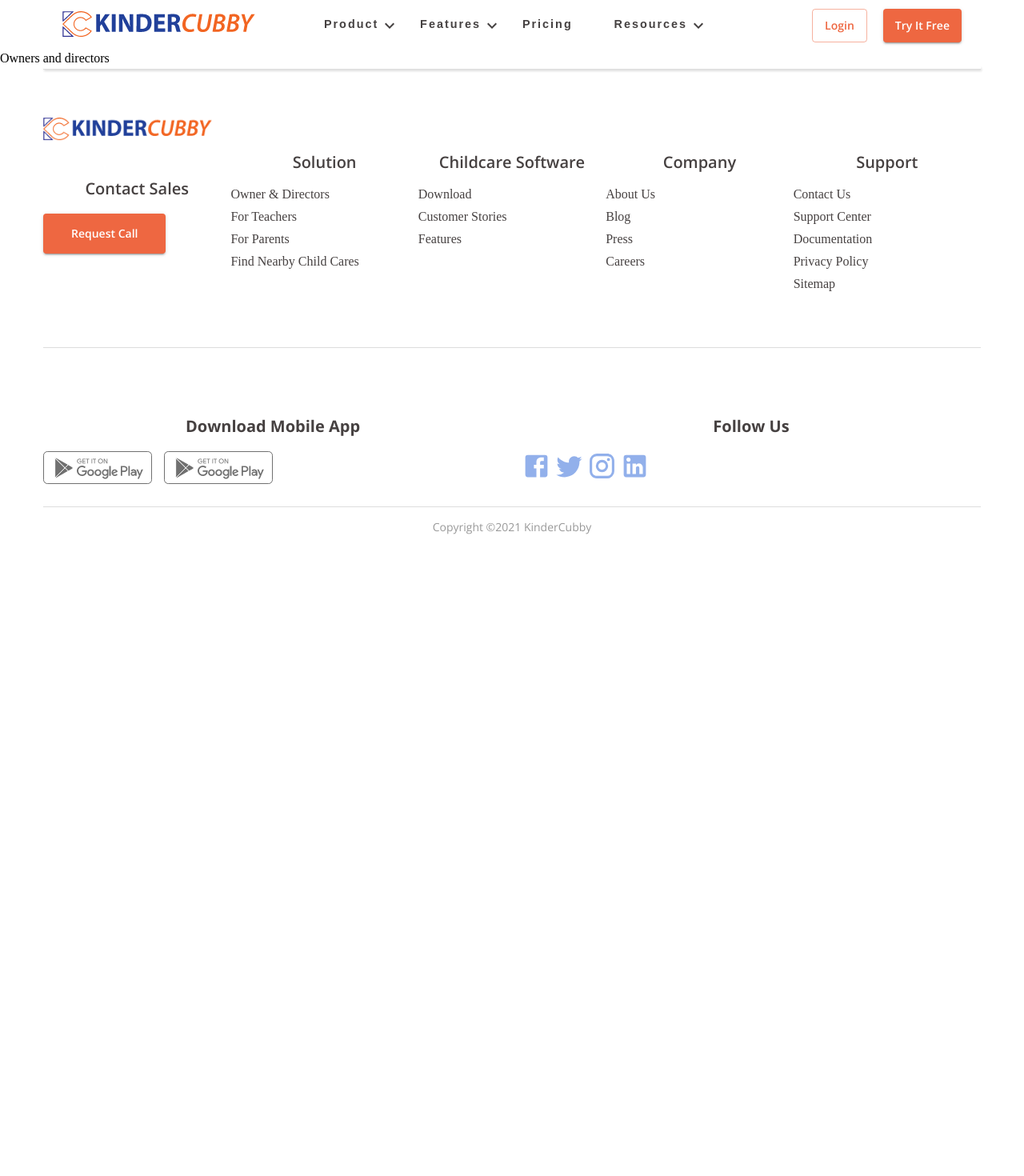
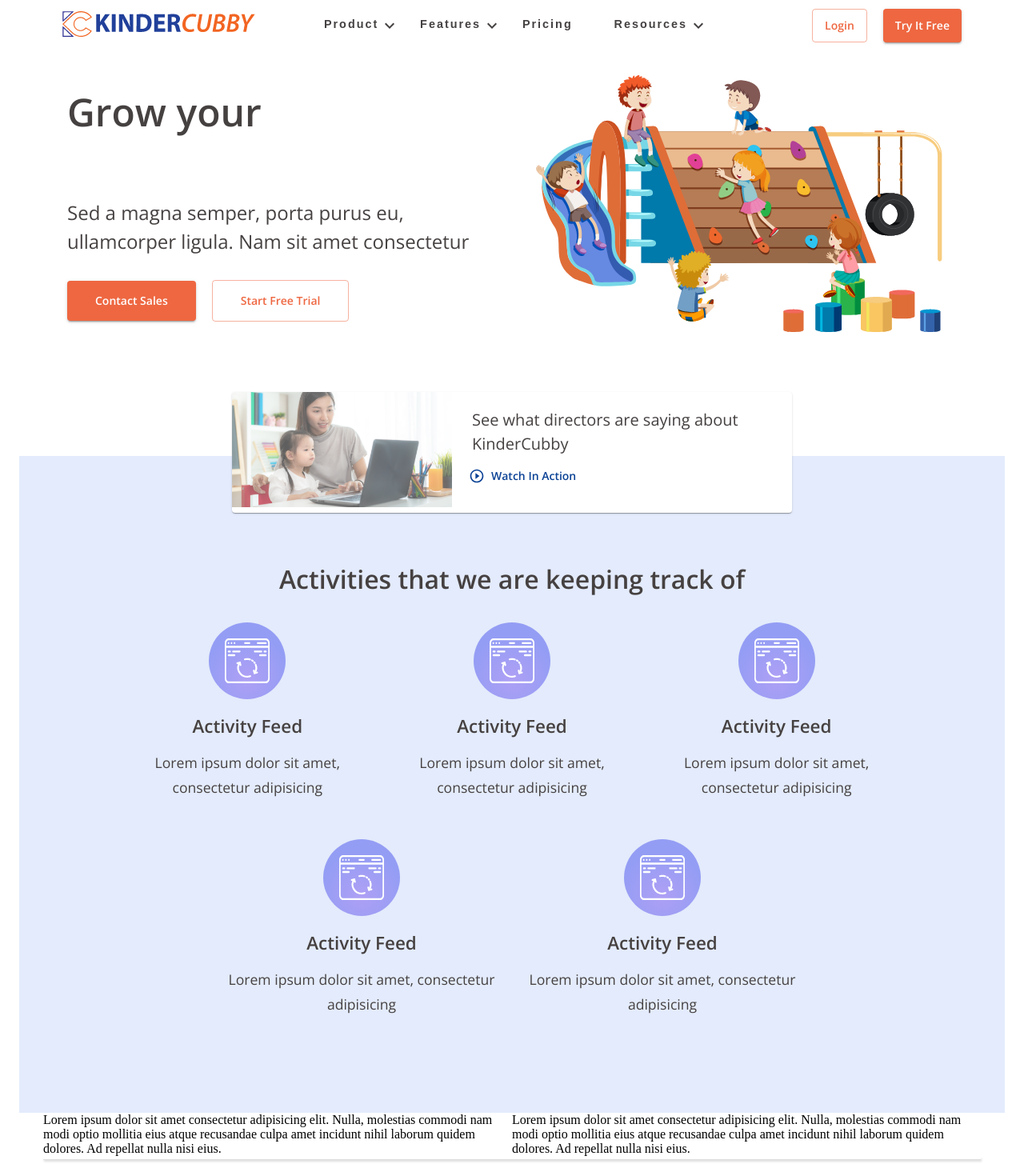
Before and after one commit to mozammel-newroz/kinder-cubby, a React (Create React App) app: page /for-owners-and-directors in a window 1280 px wide. Shown: the top 1470 px of the page at 80% size. Before the commit the page ends 800 px from the top, so only its background shows below. Built offline with nearby package versions, Linux system fonts and the light colour scheme; a web font is replaced by a local one.

Commit message:
update 3 jun

```diff
--- a/src/components/Footer.jsx
+++ b/src/components/Footer.jsx
@@ -1,11 +1,5 @@
 import React from "react";
-import {
-  CssBaseline,
-  Container,
-  Grid,
-  Typography,
-  Button,
-} from "@material-ui/core";
+import { Container, Grid, Typography, Button } from "@material-ui/core";
 import { makeStyles, useTheme } from "@material-ui/core/styles";
 
 import FacebookIcon from "@material-ui/icons/Facebook";
@@ -53,6 +47,7 @@
     padding: "13px 35px  !important",
   },
   footer_title: {
+    textAlign: "left",
     fontWeight: 600,
     marginBottom: 15,
     [theme.breakpoints.down("xs")]: {
@@ -85,10 +80,10 @@
     color: "#92B0EB",
   },
   footer_bottom: {
-    borderTop: '1px solid #ddd',
-    textAlign: 'center',
+    borderTop: "1px solid #ddd",
+    textAlign: "center",
     paddingTop: 15,
-    color: '#999',
+    color: "#999",
   },
 }));
 
--- a/src/pages/Home.jsx
+++ b/src/pages/Home.jsx
@@ -1,12 +1,6 @@
 import React from "react";
-import {
-  CssBaseline,
-  Container,
-  Grid,
-  Typography,
-  Button,
-} from "@material-ui/core";
-import { makeStyles, useTheme } from "@material-ui/core/styles";
+import { Container, Grid, Typography, Button } from "@material-ui/core";
+import { makeStyles } from "@material-ui/core/styles";
 import PlayCircleOutlineIcon from "@material-ui/icons/PlayCircleOutline";
 
 import automated from "../assets/images/automated.png";
@@ -14,6 +8,7 @@
 import activity_image from "../assets/images/activity.png";
 import StartNow_image from "../assets/images/StartNow.png";
 import DemoVideo_image from "../assets/images/DemoVideo.png";
+import YoutubeIcon from "../assets/images/YoutubeIcon.png";
 
 const useStyles = makeStyles((theme) => ({
   wrapper: {
@@ -92,11 +87,7 @@
     maxWidth: "100%",
     padding: "0px 40px 15px 40px",
   },
-  activity_box_headline: {
-    fontSize: 22,
-    fontWeight: 600,
-    marginBottom: 15,
-  },
+
   margin10: {
     marginBottom: 30,
   },
@@ -146,6 +137,18 @@
   center_button: {
     textAlign: "center",
     marginTop: 40,
+  },
+  youtube: {
+    position: "relative",
+  },
+  YoutubeIcon: {
+    position: "absolute",
+    left: "40%",
+    top: "40%",
+    [theme.breakpoints.down("xs")]: {
+      left: "15%",
+      top: "0%",
+    },
   },
 }));
 
@@ -209,9 +212,7 @@
             />
 
             <div>
-              <Typography className={classes.activity_box_headline}>
-                Activity Feed
-              </Typography>
+              <Typography variant="h5">Activity Feed</Typography>
               <Typography variant="body1">
                 Lorem ipsum dolor sit amet, consectetur adipisicing elit.
                 Voluptate natus consectetur temporibus
@@ -227,9 +228,7 @@
             />
 
             <div>
-              <Typography className={classes.activity_box_headline}>
-                Activity Feed
-              </Typography>
+              <Typography variant="h5">Activity Feed</Typography>
               <Typography variant="body1">
                 Lorem ipsum dolor sit amet, consectetur adipisicing elit.
                 Voluptate natus consectetur temporibus
@@ -245,9 +244,7 @@
             />
 
             <div>
-              <Typography className={classes.activity_box_headline}>
-                Activity Feed
-              </Typography>
+              <Typography variant="h5">Activity Feed</Typography>
               <Typography variant="body1">
                 Lorem ipsum dolor sit amet, consectetur adipisicing elit.
                 Voluptate natus consectetur temporibus
@@ -348,11 +345,16 @@
               <Typography variant="h4" className={classes.demo_headline}>
                 KinderCubby activity tracking demo
               </Typography>
-              <img
-                className={classes.demo_image}
-                src={DemoVideo_image}
-                alt=""
-              />
+              <div className={classes.youtube}>
+                <div className={classes.YoutubeIcon}>
+                  <img src={YoutubeIcon} alt="" />
+                </div>
+                <img
+                  className={classes.demo_image}
+                  src={DemoVideo_image}
+                  alt=""
+                />
+              </div>
             </div>
           </Grid>
         </Grid>
--- a/src/pages/product/OwnersAndDirectors.jsx
+++ b/src/pages/product/OwnersAndDirectors.jsx
@@ -1,11 +1,285 @@
-import React from 'react'
+import React from "react";
+import {
+  Container,
+  Grid,
+  Typography,
+  Button,
+  Card,
+  CardContent,
+  CardMedia,
+} from "@material-ui/core";
+import { makeStyles } from "@material-ui/core/styles";
+import PlayCircleOutlineIcon from "@material-ui/icons/PlayCircleOutline";
+
+import automated from "../../assets/images/automated.png";
+import ParentsVideo from "../../assets/images/ParentsVideo.png";
+import RealTimeUpdates from "../../assets/images/RealTimeUpdates.png";
+import PurpleCircle from "../../assets/images/PurpleCircle.png";
+
+const useStyles = makeStyles((theme) => ({
+  wrapper: {
+    padding: "0px 30px",
+    width: "100%",
+    [theme.breakpoints.down("xs")]: {
+      padding: 0,
+    },
+  },
+
+  banner: {
+    display: "flex",
+    alignItems: "center",
+    [theme.breakpoints.down("xs")]: {
+      padding: 0,
+      marginTop: 10,
+    },
+  },
+
+  banner_image: {
+    flex: 1,
+    padding: 30,
+    [theme.breakpoints.down("xs")]: {
+      display: "none",
+    },
+  },
+  banner_content: {
+    flex: 1,
+    padding: 30,
+    [theme.breakpoints.down("xs")]: {
+      width: "100%",
+      padding: 20,
+    },
+  },
+  banner_button: {
+    padding: "13px 35px  !important",
+  },
+
+  banner_content_text: {
+    fontSize: 24,
+    marginBottom: 30,
+  },
+  banner_headline: {
+    fontWeight: 600,
+    marginBottom: 80,
+    [theme.breakpoints.down("xs")]: {
+      marginBottom: 20,
+    },
+  },
+  margin_left_20: {
+    marginLeft: 20,
+    [theme.breakpoints.down("xs")]: {
+      marginLeft: 0,
+      marginTop: 10,
+    },
+  },
+  wrapper2: {
+    marginTop: 120,
+    padding: 120,
+    width: "100%",
+    background: "#E3EBFC",
+    position: "relative",
+    [theme.breakpoints.down("xs")]: {
+      padding: 0,
+    },
+  },
+  card: {
+    position: "absolute",
+    zIndex: 9,
+    display: "flex",
+    width: "700px",
+    left: "calc(50% - 350px)",
+    top: -80,
+    [theme.breakpoints.down("xs")]: {
+      display: "none",
+    },
+  },
+  right: {
+    padding: "20px 25px",
+  },
+  right_text: {
+    fontSize: 20,
+  },
+  play: {
+    color: "#0B4295",
+    padding: "13px 0px  !important",
+    [theme.breakpoints.down("xs")]: {
+      marginLeft: 0,
+    },
+  },
+  activity_box: {
+    textAlign: "center",
+    [theme.breakpoints.down("xs")]: {
+      marginBottom: 30
+    },
+  },
+
+  activity_image: {
+    maxWidth: "100%",
+    background: `url(${PurpleCircle})`,
+    backgroundRepeat: "no-repeat",
+    backgroundPosition: "center",
+    padding: 20,
+    marginBottom: 15,
+  },
+  activity_second : {
+    padding: '50px 120px 0px 120px',
+    [theme.breakpoints.down("xs")]: {
+      padding: 0,
+    },
+  },
+  activity_headline: {
+    padding: 10
+  }
+
+}));
 
 const OwnersAndDirectors = () => {
+  const classes = useStyles();
   return (
-    <div>
-      Owners and directors
-    </div>
-  )
-}
+    <>
+      <Container maxWidth="lg">
+        <Grid container className={classes.wrapper}>
+          <Grid item lg={12}>
+            <div className={classes.banner}>
+              <div className={classes.banner_content}>
+                <Typography variant="h3" className={classes.banner_headline}>
+                  Grow your
+                </Typography>
+                <Typography className={classes.banner_content_text}>
+                  Sed a magna semper, porta purus eu, ullamcorper ligula. Nam
+                  sit amet consectetur
+                </Typography>
+                <div>
+                  <Button
+                    variant="contained"
+                    color="primary"
+                    className={`${classes.banner_button} button`}
+                  >
+                    Contact Sales
+                  </Button>
+                  <Button
+                    variant="outlined"
+                    color="primary"
+                    className={`${classes.banner_button} ${classes.margin_left_20} button`}
+                  >
+                    Start free trial
+                  </Button>
+                </div>
+              </div>
+              <div className={classes.banner_image}>
+                <img src={automated} alt="" />
+              </div>
+            </div>
+          </Grid>
+        </Grid>
+      </Container>
 
-export default OwnersAndDirectors
+      <Container maxWidth="lg">
+        <Grid container  className={classes.wrapper2}>
+          <Card className={classes.card}>
+            <div className={classes.left}>
+              <img src={ParentsVideo} alt="" />
+            </div>
+            <div className={classes.right}>
+              <Typography className={classes.right_text}>
+                See what directors are saying about KinderCubby
+              </Typography>
+              <Button
+                // variant="contained"
+                color="secondary"
+                className={`${classes.play} button`}
+                startIcon={<PlayCircleOutlineIcon />}
+              >
+                Watch In Action
+              </Button>
+            </div>
+          </Card>
+          <Grid item lg={12}>
+            <Typography variant="h4" className={classes.activity_headline} >
+              Activities that we are keeping track of
+            </Typography>
+          </Grid>
+          <Grid item lg={4} className={classes.activity_box}>
+            <img
+              className={classes.activity_image}
+              src={RealTimeUpdates}
+              alt=""
+            />
+            <div>
+              <Typography variant="h5">Activity Feed</Typography>
+              <Typography variant="subtitle1">
+                Lorem ipsum dolor sit amet, consectetur adipisicing
+              </Typography>
+            </div>
+          </Grid>
+          <Grid item lg={4} className={classes.activity_box}>
+            <img
+              className={classes.activity_image}
+              src={RealTimeUpdates}
+              alt=""
+            />
+            <div>
+              <Typography variant="h5">Activity Feed</Typography>
+              <Typography variant="subtitle1">
+                Lorem ipsum dolor sit amet, consectetur adipisicing
+              </Typography>
+            </div>
+          </Grid>
+          <Grid item lg={4} className={classes.activity_box}>
+            <img
+              className={classes.activity_image}
+              src={RealTimeUpdates}
+              alt=""
+            />
+            <div>
+              <Typography variant="h5">Activity Feed</Typography>
+              <Typography variant="subtitle1">
+                Lorem ipsum dolor sit amet, consectetur adipisicing
+              </Typography>
+            </div>
+          </Grid>
+
+          <Grid container className={classes.activity_second} >
+            <Grid item lg={6} className={classes.activity_box}>
+              <img
+                className={classes.activity_image}
+                src={RealTimeUpdates}
+                alt=""
+              />
+              <div>
+                <Typography variant="h5">Activity Feed</Typography>
+                <Typography variant="subtitle1">
+                  Lorem ipsum dolor sit amet, consectetur adipisicing
+                </Typography>
+              </div>
+            </Grid>
+            <Grid item lg={6} className={classes.activity_box}>
+              <img
+                className={classes.activity_image}
+                src={RealTimeUpdates}
+                alt=""
+              />
+              <div>
+                <Typography variant="h5">Activity Feed</Typography>
+                <Typography variant="subtitle1">
+                  Lorem ipsum dolor sit amet, consectetur adipisicing
+                </Typography>
+              </div>
+            </Grid>
+          </Grid>
+        </Grid>
+      </Container>
+      <Container maxWidth="lg">
+        <Grid container className={classes.wrapper}>
+          <Grid item lg={6}>
+    Lorem ipsum dolor sit amet consectetur adipisicing elit. Nulla, molestias commodi nam modi optio mollitia eius atque recusandae culpa amet incidunt nihil laborum quidem dolores. Ad repellat nulla nisi eius.
+          </Grid>
+          <Grid item lg={6}>
+    Lorem ipsum dolor sit amet consectetur adipisicing elit. Nulla, molestias commodi nam modi optio mollitia eius atque recusandae culpa amet incidunt nihil laborum quidem dolores. Ad repellat nulla nisi eius.
+          </Grid>
+        </Grid>
+        </Container>
+    </>
+  );
+};
+
+export default OwnersAndDirectors;
```
Also changed, not shown: src/App.js (+9 -0 lines).
